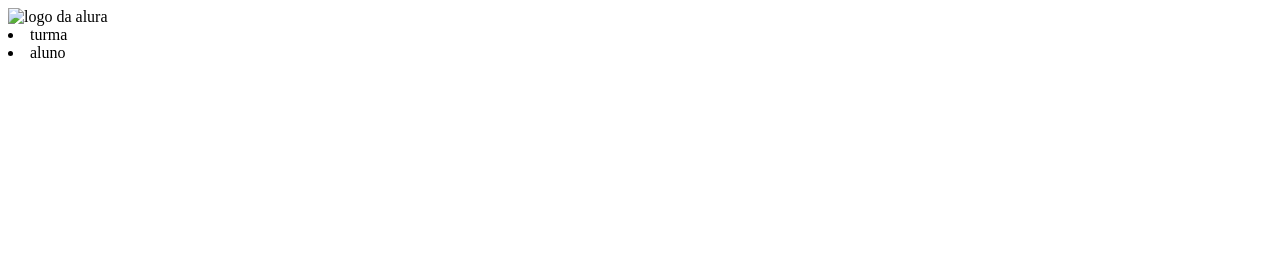
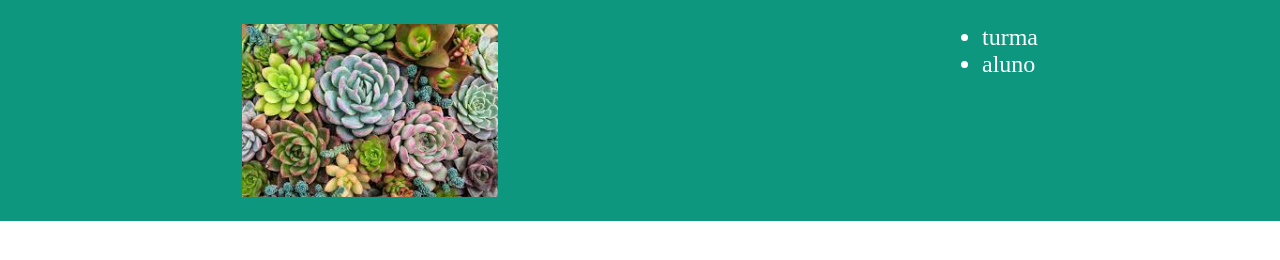
Before and after one commit to Lourdes1903/aula11-04-2023, a plain HTML site: page index.html in a window 1280 px wide. Drawn offline with Linux system fonts and the light colour scheme.

Commit message:
troquei a imagem 07/04
suculenta

```diff
--- a/index.html
+++ b/index.html
@@ -8,11 +8,11 @@
     <link rel="stylesheet"href="style.css">
 </head>
 <body>
-    <header.class="cabecalho">
-       <img src="alura.jpg"alt="logo da alura"
-        <ul>
-            <li>turma</li>
-            <li>aluno</li>
+    <header class="cabecalho">
+       <img class="cabecalho-imagem" src="suculentas.jpg"alt="foto de uma suculenta">
+        <ul class=”cabecalho-lista-item”>
+            <li class=”cabecalho-lista-item”>turma</li>
+            <li class=”cabecalho-lista-item”>aluno</li>
         </ul
     </header>
 </body>
--- a/style.css
+++ b/style.css
@@ -1,4 +1,19 @@
-.cabecalho{
-    background-color: #0C977E;
+* {
+    margin: 0;
+    padding: 0;
+}
+.cabecalho {
+    background-color:#0C977E;
     color:white;
+    display: flex;
+    justify-content: space-around;
+    padding: 24px 0;
+    font-size: 24px;
 }
+.cabecalho-imagem {
+    width: 20%;
+}
+.cabecalho lista item {
+  display: inline block;
+    margin: 0  16px;
+}
```
Also changed, not shown: suculentas.jpg (added).
